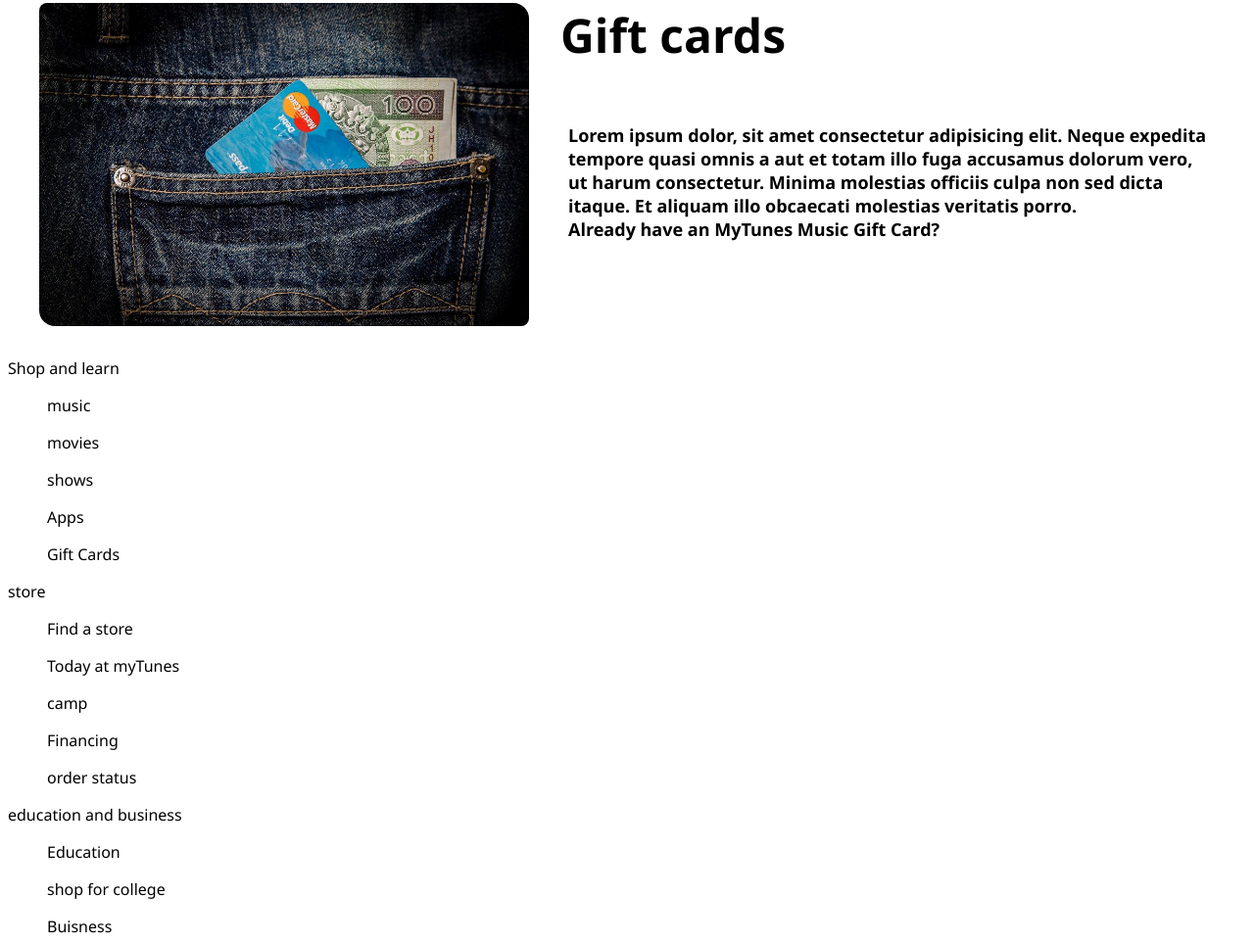
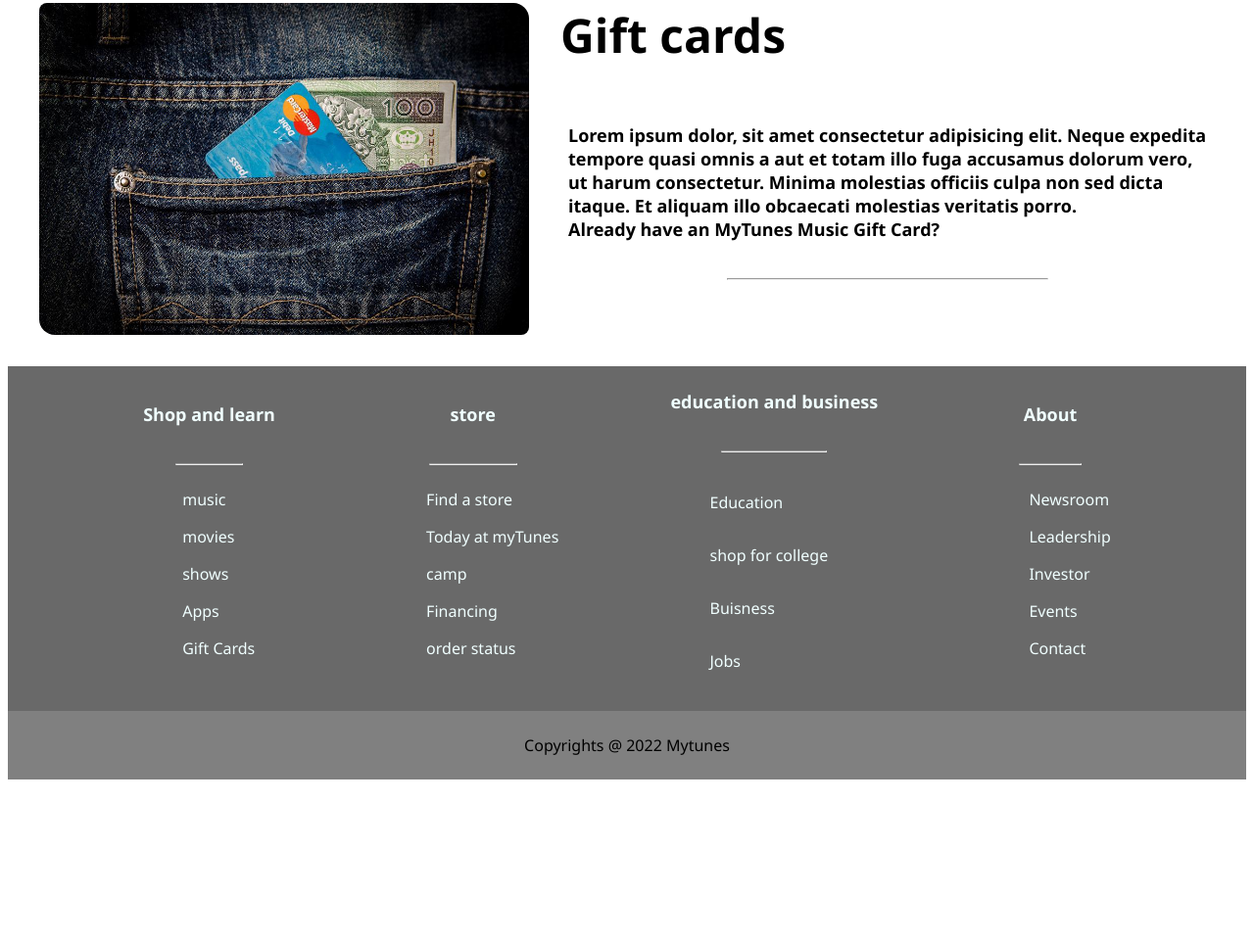
Before and after one commit to adnan8914/mytunes, a plain HTML site: page index.html in a window 1280 px wide. Shown: the part 3636-4600 px from the top of the page at 98% size. After the commit the page ends 4440 px from the top, so only its background shows below. Drawn offline with Linux system fonts and the light colour scheme.

Commit message:
Initial commit

```diff
--- a/index.html
+++ b/index.html
@@ -47,6 +47,7 @@
                 <div class="gifttext">
                 <div>Lorem ipsum dolor, sit amet consectetur adipisicing elit. Neque expedita tempore quasi omnis a aut et totam illo fuga accusamus dolorum vero, ut harum consectetur. Minima molestias officiis culpa non sed dicta itaque. Et aliquam illo obcaecati molestias veritatis porro.</div>
                 <div>Already have an  MyTunes Music Gift Card?</div>
+                <hr>
             </div>
         </div>
 
@@ -55,7 +56,8 @@
     </div>
     <div  class=" container6">
         <div class="shopandlearn">
-            <div>Shop and learn</div>
+            <div class="head">Shop and learn</div>
+            <hr>
             <ul>music</ul>
             <ul>movies</ul>
             <ul>shows</ul>
@@ -64,7 +66,8 @@
         </div>
 
         <div class="Store">
-            <div>store</div>
+            <div class="head">store</div>
+            <hr>
             <ul>Find a store</ul>
             <ul>Today at myTunes</ul>
             <ul>camp</ul>
@@ -72,14 +75,16 @@
             <ul>order status</ul>
         </div>
         <div class="business">
-            <div>education and business</div>
+            <div class="head">education and business</div>
+            <hr>
             <ul>Education</ul>
             <ul>shop for college</ul>
             <ul>Buisness</ul>
             <ul>Jobs</ul>
         </div>
         <div class="About">
-            <div>About</div>
+            <div class="head">About</div>
+            <hr>
             <ul>Newsroom</ul>
             <ul>Leadership</ul>
             <ul>Investor</ul>
--- a/style.css
+++ b/style.css
@@ -207,3 +207,41 @@ img, .image{
     margin: bottom 24px;
     padding: 8px;
 }
+
+hr{
+    width: 50%;
+    margin-top: 38px;
+    margin-bottom: 24px;
+}
+
+.container6{
+    display: flex;
+    align-items: center;
+    justify-content: space-evenly;
+    padding: 24px;
+    background-color:dimgrey;
+    color: azure;
+}
+
+.head{
+    font-size: 18px;
+    font-weight: 700;
+    text-align: center;
+}
+
+.business{
+    display: flex;
+    flex-direction: column;
+    align-items: flex-start;
+    justify-content: center;
+
+}
+
+
+.footer {
+    display: flex;
+    align-items: center;
+    justify-content: center;
+    padding: 24px;
+    background-color:grey ;
+}
```
